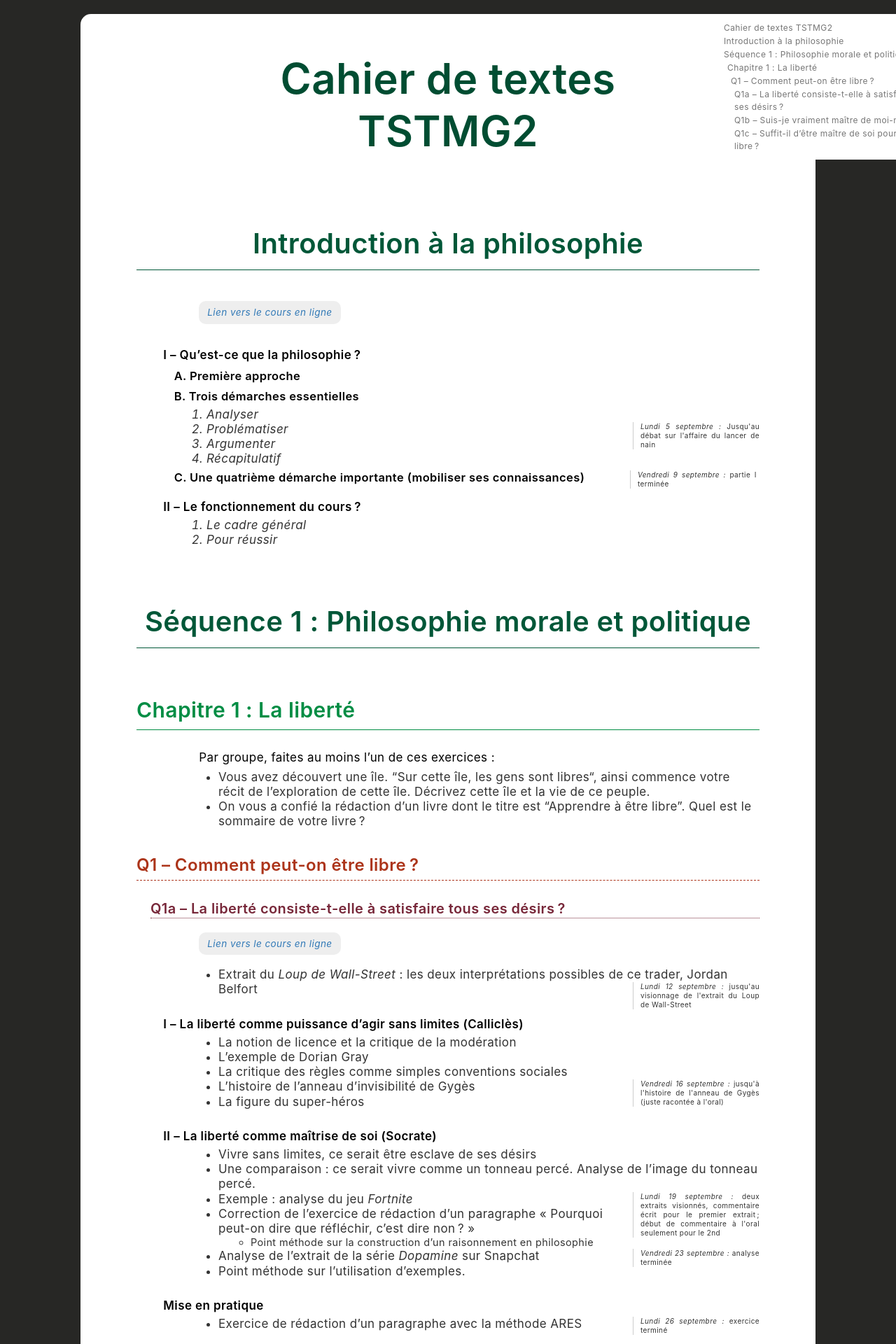
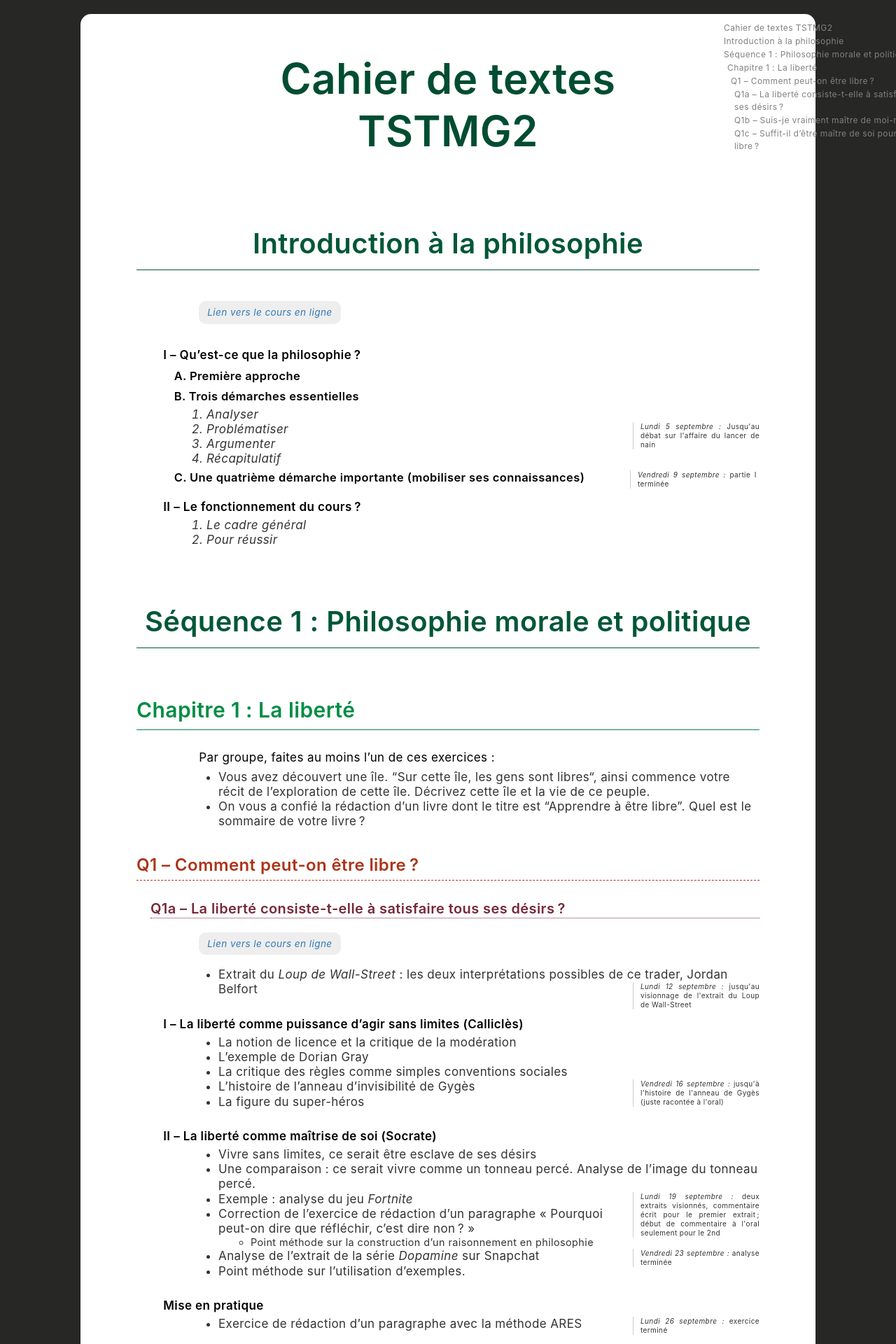
Before and after one commit to eyssette/cahierdetextes, a Jekyll site: the page built from 2022/tstmg2.md, in a window 1280 px wide. Shown: the top 1920 px of the page at 70% size. Built offline with Jekyll 4.4.1, drawn with Linux system fonts in a browser that asks for light colours; our own code applies the rules of GitHub Pages for plain Markdown files; comment, search, counter and statistics services are not loaded.

Commit message:
Update style.css

```diff
--- a/assets/css/style.css
+++ b/assets/css/style.css
@@ -269,7 +269,7 @@ del {
 nav.pagetoc {
     position: fixed;
     width: 300px;
-    background: white;
+    background: transparent;
     left: 80%;
     font-size: 12px;
     padding: 10px;
@@ -278,7 +278,7 @@ nav.pagetoc {
 nav.pagetoc a {
     display: block;
     padding-top: 1px;
-    color: #767676;
+    color: grey;
 }
 
 nav.pagetoc a.h2 {
```
